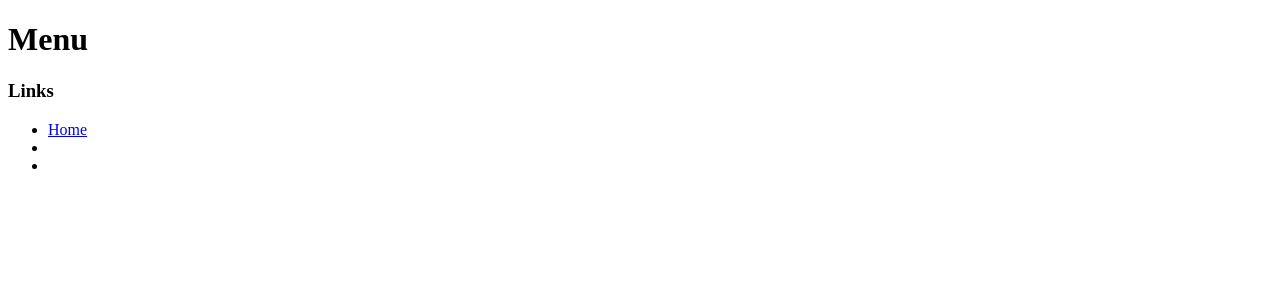
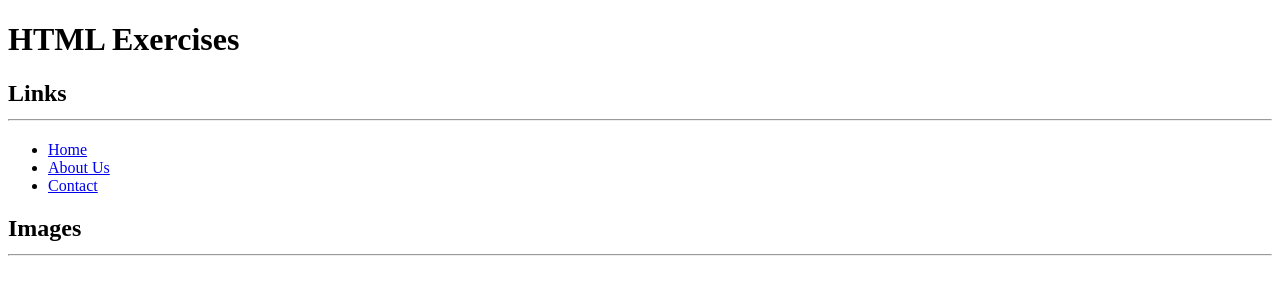
Before and after one commit to rykieldc/225747189-WebApp, a plain HTML site: page HTML Exercises/html_exercises.html in a window 1280 px wide. Drawn offline with Linux system fonts and the light colour scheme.

Commit message:
Modified html_exercises.html

```diff
--- a/HTML Exercises/html_exercises.html
+++ b/HTML Exercises/html_exercises.html
@@ -6,14 +6,20 @@
     <title>HTML Exercises</title>
 </head>
 <body>
-    <h1>Menu</h1>
-    <h3>
+    <h1>HTML Exercises</h1>
+    <h2>
         Links
-    </h3>
+        <hr>
+    </h2>
     <ul>
         <li><a href="http://" target="_blank" rel="noopener noreferrer">Home</a></li>
-        <li></li>
-        <li></li>
+        <li><a href="http://" target="_blank" rel="noopener noreferrer">About Us</a></li>
+        <li><a href="http://" target="_blank" rel="noopener noreferrer">Contact</a></li>
     </ul>
+
+    <h2>
+        Images
+        <hr>
+    </h2>
 </body>
 </html>
```
